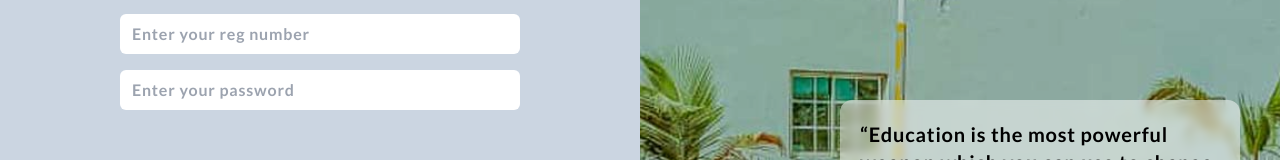
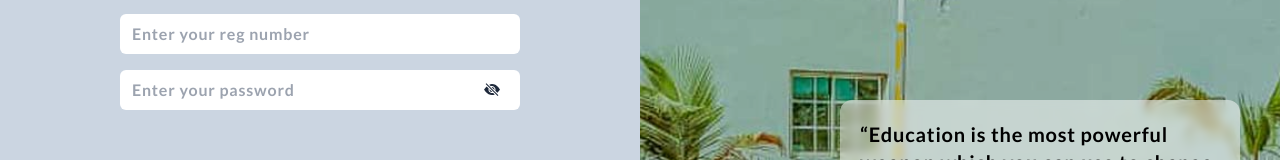
Before and after one commit to Hemdee1/Student-Virtual-ID-Card, a React (Vite) app: page / in a window 1280 px wide. Shown: the part 452-612 px from the top of the page. Built offline with nearby package versions, Linux system fonts and the light colour scheme; a web font is replaced by a local one.

Commit message:
set up qrcode

```diff
--- a/package.json
+++ b/package.json
@@ -10,8 +10,10 @@
   },
   "dependencies": {
     "axios": "^1.3.4",
+    "qrcode.react": "^3.1.0",
     "react": "^18.2.0",
     "react-dom": "^18.2.0",
+    "react-router-dom": "^6.9.0",
     "swiper": "^9.1.1"
   },
   "devDependencies": {
--- a/src/App.tsx
+++ b/src/App.tsx
@@ -1,87 +1,16 @@
-import { useState } from "react";
-import CardContainer from "./components/CardContainer";
-import Form from "./components/Form";
-import Pictures from "./components/Pictures";
-import axios, { AxiosError } from "axios";
+import { Routes, Route, BrowserRouter } from "react-router-dom";
+import Card from "./pages/Card";
+import GenerateQR from "./pages/GenrateQR";
 
-export type CardDataType = {
-  firstName: string;
-  lastName: string;
-  otherName: string;
-  regNo: string;
-  session: string;
-  bloodGroup: string;
-  dateIssued: string;
-  department: string;
-  image: string;
-  signature: string;
+const App = () => {
+  return (
+    <BrowserRouter>
+      <Routes>
+        <Route path="/" element={<GenerateQR />} />
+        <Route path="/card/:id" element={<Card />} />
+      </Routes>
+    </BrowserRouter>
+  );
 };
 
-function App() {
-  const [openCardModal, setOpenCardModal] = useState(false);
-  const [error, setError] = useState("");
-  const [data, setData] = useState<null | CardDataType>(null);
-  const [loading, setLoading] = useState(false);
-
-  const generateCard = async (regNo: string, password: string) => {
-    const regNoRegex = /^\d\d\/\d\d\d\d\d[A-Za-z]\/[0-9]+$/i;
-    const url =
-      process.env.NODE_ENV === "production"
-        ? "https://student-virtual-id-card-production.up.railway.app"
-        : "http://localhost:5000";
-
-    // Check if the student is already fetched
-    if (data && data.regNo.toLowerCase() === regNo.toLowerCase()) {
-      return setOpenCardModal(true);
-    }
-
-    if (!regNo) {
-      return setError("Reg number is required!");
-    }
-
-    if (!regNoRegex.test(regNo)) {
-      return setError("Reg number is of incorrect type");
-    }
-
-    if (!password) {
-      return setError("Password is required!");
-    }
-
-    setLoading(true);
-
-    try {
-      const res = await axios.post<CardDataType>(url + "/reg/single", {
-        regNo,
-        password,
-      });
-
-      setData(res.data);
-      setError("");
-      setOpenCardModal(true);
-    } catch (error) {
-      if (error instanceof AxiosError) {
-        if (error.response) {
-          setError(error.response.data.error);
-        }
-      }
-    } finally {
-      setLoading(false);
-    }
-  };
-
-  return (
-    <main className="flex h-screen relative">
-      <section className="flex-1 w-full">
-        <Form generateCard={generateCard} error={error} loading={loading} />
-      </section>
-      <section className="hidden lg:block flex-1 bg-black overflow-hidden">
-        <Pictures />
-      </section>
-      {openCardModal && data && (
-        <CardContainer setOpenCardModal={setOpenCardModal} data={data} />
-      )}
-    </main>
-  );
-}
-
 export default App;
--- a/src/components/Form.tsx
+++ b/src/components/Form.tsx
@@ -1,4 +1,5 @@
 import { useState } from "react";
+import EyeIcon from "./eyeIcon";
 
 type formPropsType = {
   generateCard: (regNo: string, password: string) => void;
@@ -9,6 +10,7 @@ type formPropsType = {
 const Form = ({ generateCard, error, loading }: formPropsType) => {
   const [regNo, setRegNo] = useState("");
   const [password, setPassword] = useState("");
+  const [showPassword, setShowPassword] = useState(false);
 
   return (
     <div className="w-full h-full bg-slate-300 px-6 sm:px-10 flex flex-col justify-center items-center">
@@ -29,23 +31,36 @@ const Form = ({ generateCard, error, loading }: formPropsType) => {
       >
         <input
           type="text"
-          className="w-[400px] max-w-full px-3 py-2 transition duration-200 rounded-md outline-none focus:shadow focus:shadow-gray-800 tracking-wider font-semibold"
+          className="w-[400px] max-w-full px-3 py-2 transition duration-200 rounded-md outline-none focus:shadow focus:shadow-gray-800 text-slate-800 tracking-wider font-semibold"
           placeholder="Enter your reg number"
           value={regNo}
           onChange={(e) => setRegNo(e.target.value)}
         />
 
-        <input
-          type="text"
-          className="w-[400px] max-w-full px-3 py-2 transition duration-200 rounded-md outline-none focus:shadow focus:shadow-gray-800 tracking-wider font-semibold mt-4"
-          placeholder="Enter your password"
-          value={password}
-          onChange={(e) => setPassword(e.target.value)}
-        />
+        <div className="relative w-[400px] max-w-full mt-4">
+          <input
+            type={showPassword ? "text" : "password"}
+            className="w-full px-3 py-2 transition duration-200 rounded-md outline-none focus:shadow focus:shadow-gray-800 text-slate-800 tracking-wider font-semibold"
+            placeholder="Enter your password"
+            value={password}
+            onChange={(e) => setPassword(e.target.value)}
+          />
+
+          <button
+            type="button"
+            className="absolute right-5 top-1/2 -translate-y-1/2"
+            onClick={() => setShowPassword((prev) => !prev)}
+          >
+            <EyeIcon />
+          </button>
+        </div>
         <p className="mt-4 text-red-600 leading-tight font-Lato font-medium min-h-[24px] text-center">
           {error}
         </p>
-        <button className="px-4 py-2 w-32 h-11 grid place-items-center font-semibold tracking-wide mt-3 bg-slate-800 rounded-md text-white transition duration-200 hover:bg-slate-600">
+        <button
+          className="px-4 py-2 w-32 h-11 grid place-items-center font-semibold tracking-wide mt-3 bg-slate-800 rounded-md text-white transition duration-200 hover:bg-slate-600"
+          disabled={loading}
+        >
           {loading ? <span className="block loader"></span> : "Generate"}
         </button>
       </form>
--- /dev/null
+++ b/src/components/QRContainer.tsx
@@ -0,0 +1,43 @@
+import { QRCodeCanvas } from "qrcode.react";
+import { Link } from "react-router-dom";
+import { CardDataType } from "../pages/GenrateQR";
+import CloseIcon from "./CloseIcon";
+
+type QRContainerPropsType = {
+  setOpenCardModal: React.Dispatch<React.SetStateAction<boolean>>;
+  data: CardDataType;
+};
+
+const QRContainer = ({ setOpenCardModal, data }: QRContainerPropsType) => {
+  const { regNo } = data;
+
+  const url =
+    process.env.NODE_ENV === "production"
+      ? "https://student-virtual-id-card-production.up.railway.app/card/"
+      : "http://localhost:5000/card/";
+
+  const encodeInitial = btoa(regNo);
+  const encodeReg = encodeInitial.slice(0, encodeInitial.length - 1);
+  const link = url + encodeReg;
+
+  return (
+    <section className="absolute inset-0 backdrop-blur-sm z-10 bg-black bg-opacity-90 flex justify-center items-center flex-col w-full px-5">
+      <button
+        className="absolute right-5 sm:right-20 top-14"
+        onClick={() => setOpenCardModal(false)}
+      >
+        <CloseIcon />
+      </button>
+      <QRCodeCanvas value={link} includeMargin className="qrCode" id="qrCode" />
+      {/* <Link
+        to={`/card/${encodeReg}`}
+        className="text-white font-Lato mt-10 text-xl underline break-all px-5 text-center"
+        target="_blank"
+      >
+        {link}
+      </Link> */}
+    </section>
+  );
+};
+
+export default QRContainer;
--- /dev/null
+++ b/src/components/eyeIcon.tsx
@@ -0,0 +1,22 @@
+const EyeIcon = () => {
+  return (
+    <svg
+      width="16"
+      height="17"
+      viewBox="0 0 16 17"
+      fill="none"
+      xmlns="http://www.w3.org/2000/svg"
+    >
+      <path
+        d="M10.79 13.0292L9.176 11.4142C8.55184 11.6373 7.87715 11.6787 7.23042 11.5334C6.58369 11.388 5.99153 11.0621 5.52282 10.5934C5.05411 10.1247 4.72814 9.53249 4.58283 8.88577C4.43752 8.23904 4.47885 7.56435 4.702 6.94019L2.642 4.88019C0.938 6.39519 0 8.11719 0 8.11719C0 8.11719 3 13.6172 8 13.6172C8.9604 13.6139 9.90994 13.4137 10.79 13.0292ZM5.21 3.20519C6.09005 2.82061 7.03959 2.62049 8 2.61719C13 2.61719 16 8.11719 16 8.11719C16 8.11719 15.061 9.83819 13.359 11.3552L11.297 9.29319C11.5202 8.66903 11.5615 7.99433 11.4162 7.34761C11.2709 6.70088 10.9449 6.10871 10.4762 5.64001C10.0075 5.1713 9.41531 4.84533 8.76858 4.70002C8.12185 4.55471 7.44716 4.59603 6.823 4.81919L5.21 3.20619V3.20519Z"
+        className="fill-slate-800"
+      />
+      <path
+        d="M5.525 7.76172C5.46999 8.14603 5.50524 8.53787 5.62796 8.90619C5.75068 9.27451 5.95749 9.60919 6.23201 9.88371C6.50653 10.1582 6.8412 10.365 7.20953 10.4878C7.57785 10.6105 7.96969 10.6457 8.354 10.5907L5.524 7.76172H5.525ZM10.475 8.46972L7.646 5.63972C8.03031 5.58471 8.42215 5.61996 8.79047 5.74268C9.15879 5.8654 9.49347 6.07221 9.76799 6.34673C10.0425 6.62125 10.2493 6.95593 10.372 7.32425C10.4948 7.69257 10.53 8.08441 10.475 8.46872V8.46972ZM13.646 14.4697L1.646 2.46972L2.354 1.76172L14.354 13.7617L13.646 14.4697Z"
+        className="fill-slate-800"
+      />
+    </svg>
+  );
+};
+
+export default EyeIcon;
--- a/src/index.css
+++ b/src/index.css
@@ -3,6 +3,12 @@
 @tailwind base;
 @tailwind components;
 @tailwind utilities;
+
+.qrCode {
+  width: 250px !important;
+  height: 250px !important;
+  max-width: 100%;
+}
 
 @media (max-width: 640px) {
   .card {
--- a/src/components/CardContainer.tsx
+++ b/src/pages/Card.tsx
@@ -1,12 +1,55 @@
-import { CardDataType } from "../App";
-import CloseIcon from "./CloseIcon";
+import axios, { AxiosError } from "axios";
+import { useEffect, useState } from "react";
+import { useParams } from "react-router-dom";
+import { CardDataType } from "./GenrateQR";
 
-type CardContainerPropsType = {
-  setOpenCardModal: React.Dispatch<React.SetStateAction<boolean>>;
-  data: CardDataType;
-};
+const Card = () => {
+  const [data, setData] = useState<CardDataType>({} as CardDataType);
+  const [loading, setLoading] = useState(true);
+  const [error, setError] = useState(false);
+  const { id } = useParams();
 
-const CardContainer = ({ setOpenCardModal, data }: CardContainerPropsType) => {
+  const url =
+    process.env.NODE_ENV === "production"
+      ? "https://student-virtual-id-card-production.up.railway.app"
+      : "http://localhost:5000";
+
+  useEffect(() => {
+    if (!id) return;
+
+    const fetchId = async () => {
+      setLoading(true);
+
+      try {
+        const decode = atob(id);
+        const regNo = decode;
+        const password = "admin";
+
+        const res = await axios.post<CardDataType>(url + "/reg/admin", {
+          regNo,
+          password,
+        });
+
+        setData(res.data);
+      } catch (error) {
+        if (error instanceof AxiosError) {
+          if (error.response) {
+            console.log(error.response.data.error);
+            setError(true);
+          }
+        }
+        if (error instanceof Error) {
+          console.log(error.message);
+          setError(true);
+        }
+      } finally {
+        setLoading(false);
+      }
+    };
+
+    fetchId();
+  }, [id]);
+
   const {
     bloodGroup,
     dateIssued,
@@ -20,15 +63,29 @@ const CardContainer = ({ setOpenCardModal, data }: CardContainerPropsType) => {
     signature,
   } = data;
 
+  if (loading) {
+    return (
+      <section className="bg-slate-900 flex flex-col gap-5 text-white font-Lato font-semibold tracking-widest justify-center items-center w-full h-screen">
+        <p>Loading card...</p>
+        <span className="loader"></span>
+      </section>
+    );
+  }
+
+  if (error) {
+    return (
+      <section className="bg-slate-900 flex flex-col gap-5 text-white text-center font-Lato font-semibold tracking-widest justify-center items-center w-full h-screen">
+        <img src="/images/failed.ico" alt="failed" className="w-20" />
+        <p>
+          The link you enter is invalid <br /> generate another link and try
+          again
+        </p>
+      </section>
+    );
+  }
+
   return (
-    <section className="absolute inset-0 backdrop-blur-sm z-10 bg-black bg-opacity-80 flex justify-center items-center w-full sm:px-5">
-      <button
-        className="absolute right-5 sm:right-20 top-5"
-        onClick={() => setOpenCardModal(false)}
-      >
-        <CloseIcon />
-      </button>
-
+    <section className="bg-slate-900 flex justify-center items-center w-full h-screen sm:px-5">
       <div className="bg-[#B6BDC7] max-w-[640px] rounded-3xl py-3 sm:px-3 px-4 sm:py-4 overflow-hidden card relative">
         <div className="absolute inset-0 w-full bg-[url('/images/picture4-flip.jpg')] sm:bg-[url('/images/picture4.jpg')] flex justify-center items-center bg-cover bg-no-repeat opacity-20">
           <img src="/images/logo.png" alt="logo" className="w-36 h-32" />
@@ -107,7 +164,7 @@ const CardContainer = ({ setOpenCardModal, data }: CardContainerPropsType) => {
             </div>
           </div>
 
-          <footer className="text-center mt-2 font-Lato tracking-tighter bg-[#8E542E] text-[#f7c250]">
+          <footer className="text-center mt-2 font-Lato  bg-[#8E542E] text-[#f7c250]">
             {/* Computer & Communications Engineering Programme */}
             {department} {" Programme"}
           </footer>
@@ -117,4 +174,4 @@ const CardContainer = ({ setOpenCardModal, data }: CardContainerPropsType) => {
   );
 };
 
-export default CardContainer;
+export default Card;
--- /dev/null
+++ b/src/pages/GenrateQR.tsx
@@ -0,0 +1,87 @@
+import { useState } from "react";
+import axios, { AxiosError } from "axios";
+import Form from "../components/Form";
+import Pictures from "../components/Pictures";
+import QRContainer from "../components/QRContainer";
+
+export type CardDataType = {
+  firstName: string;
+  lastName: string;
+  otherName: string;
+  regNo: string;
+  session: string;
+  bloodGroup: string;
+  dateIssued: string;
+  department: string;
+  image: string;
+  signature: string;
+};
+
+const regNoRegex = /^\d\d\/\d\d\d\d\d[A-Za-z]\/[0-9]+$/i;
+const url =
+  process.env.NODE_ENV === "production"
+    ? "https://student-virtual-id-card-production.up.railway.app"
+    : "http://localhost:5000";
+
+function GenerateQR() {
+  const [openCardModal, setOpenCardModal] = useState(false);
+  const [error, setError] = useState("");
+  const [data, setData] = useState<null | CardDataType>(null);
+  const [loading, setLoading] = useState(false);
+
+  const generateCard = async (regNo: string, password: string) => {
+    // Check if the student is already fetched
+    if (data && data.regNo.toLowerCase() === regNo.toLowerCase()) {
+      return setOpenCardModal(true);
+    }
+
+    if (!regNo) {
+      return setError("Reg number is required!");
+    }
+
+    if (!regNoRegex.test(regNo)) {
+      return setError("Reg number is of incorrect type");
+    }
+
+    if (!password) {
+      return setError("Password is required!");
+    }
+
+    setLoading(true);
+
+    try {
+      const res = await axios.post<CardDataType>(url + "/reg/single", {
+        regNo,
+        password,
+      });
+
+      setData(res.data);
+      setError("");
+      setOpenCardModal(true);
+    } catch (error) {
+      if (error instanceof AxiosError) {
+        if (error.response) {
+          setError(error.response.data.error);
+        }
+      }
+    } finally {
+      setLoading(false);
+    }
+  };
+
+  return (
+    <main className="flex h-screen relative">
+      <section className="flex-1 w-full">
+        <Form generateCard={generateCard} error={error} loading={loading} />
+      </section>
+      <section className="hidden lg:block flex-1 bg-black overflow-hidden">
+        <Pictures />
+      </section>
+      {openCardModal && data && (
+        <QRContainer setOpenCardModal={setOpenCardModal} data={data} />
+      )}
+    </main>
+  );
+}
+
+export default GenerateQR;
```
Also changed, not shown: 2 other files (tests, documents, lock files or other folders).
